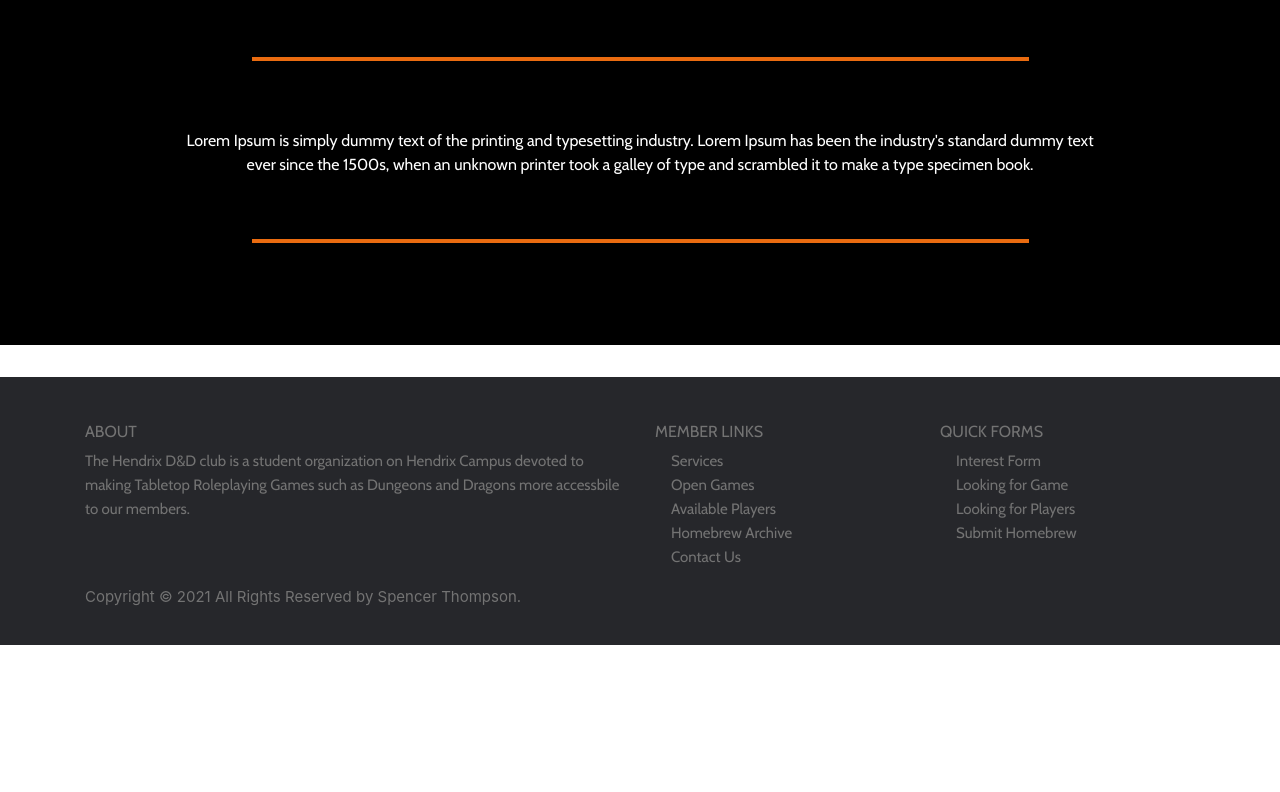
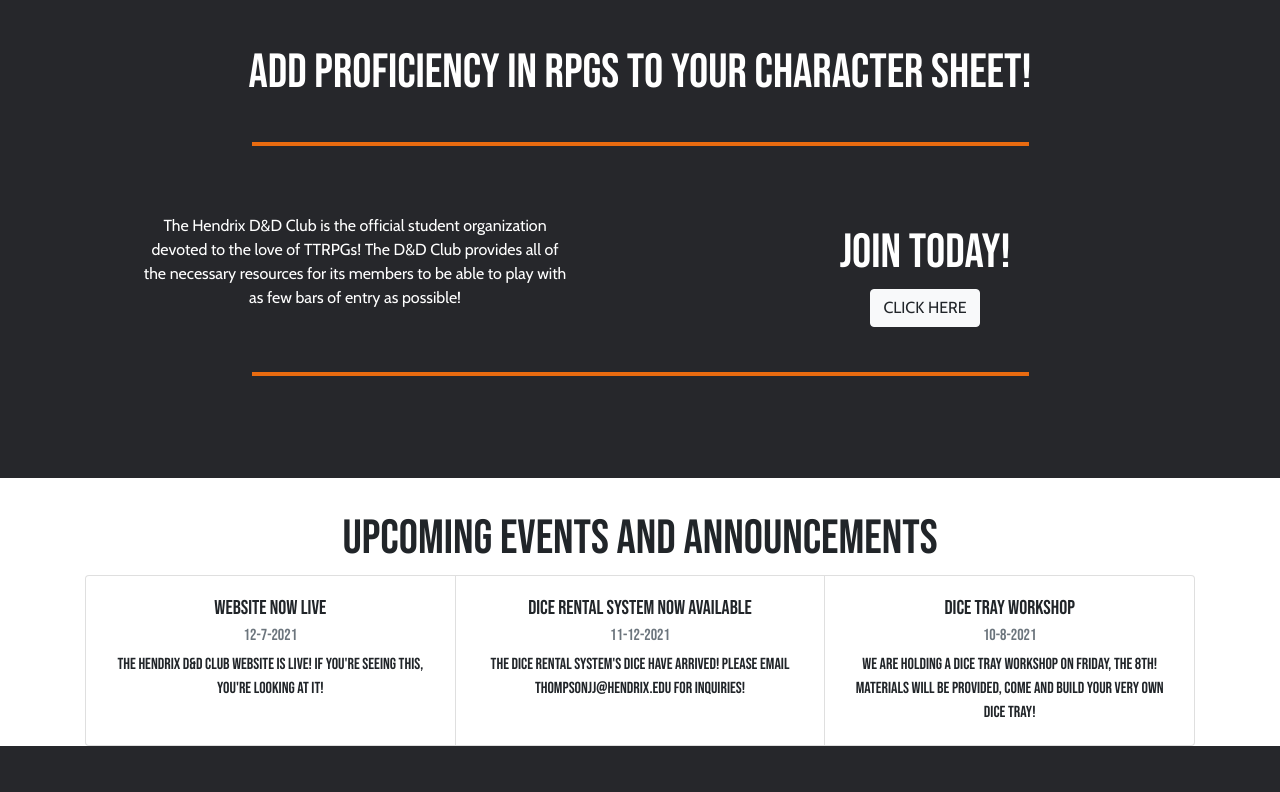
Before and after one commit to SpenThompson/SeniorCapstone, a React (Create React App) app in the folder dnd_frontend/: page / in a window 1280 px wide. Shown: the part 480-1272 px from the top of the page. Before the commit the page ends 1125 px from the top, so only its background shows below. Built offline with nearby package versions, Linux system fonts and the light colour scheme.

Commit message:
Home Page Built

```diff
--- a/dnd_frontend/src/components/Footer.jsx
+++ b/dnd_frontend/src/components/Footer.jsx
@@ -9,7 +9,7 @@
                 <div class="row">
                     <div class="col-sm-12 col-md-6">
                         <FooterHeading>ABOUT</FooterHeading>
-                        <FooterText class="text-justify">The Hendrix D&D club is a student organization on Hendrix Campus devoted to making Tabletop Roleplaying Games such as Dungeons and Dragons more accessbile to our members.</FooterText>
+                        <FooterText class="text-justify">The Hendrix D&D club is a student organization on Hendrix Campus devoted to making Tabletop Roleplaying Games such as Dungeons and Dragons more accessbile to our members.  If you are interested in joining, please click on the 'interest form' link.</FooterText>
                     </div>
                     <div class="col-xs-6 col-md-3">
                         <FooterHeading>MEMBER LINKS</FooterHeading>
--- a/dnd_frontend/src/components/NavbarElements.jsx
+++ b/dnd_frontend/src/components/NavbarElements.jsx
@@ -18,13 +18,13 @@
 export const NavLink = styled(Link)`
   color: #bdbdbd;
   display: flex;
-  font-size: 19px;
+  font-size: 24px;
   align-items: center;
   text-decoration: none;
   padding: 0 1rem;
   height: 100%;
   cursor: pointer;
-  font-family: 'Cabin', sans-serif;
+  font-family: 'Bebas Neue', cursive;
   &.active {
     color: #FFFFFF;
   }
@@ -43,7 +43,7 @@
   text-decoration: none;
   padding: 0 1rem;
   height: 100%;
-  font-family: 'Cabin', sans-serif;
+  font-family: 'Bebas Neue', cursive;
   curosr: pointer;
   &:hover {
     text-decoration: none;
--- a/dnd_frontend/src/components/pages/Home.jsx
+++ b/dnd_frontend/src/components/pages/Home.jsx
@@ -1,6 +1,6 @@
 import React from "react";
-import { Col, Container, Row,} from "reactstrap";
-import { PageBody, PageBlock, PageCarousel, PageLines, PageTitle } from "./PageElements";
+import {  CardBody, CardGroup, CardTitle, CardSubtitle, CardText, Col, Container, Row,} from "reactstrap";
+import { PageBlock, PageBody, PageButton, PageCard, PageCarousel, PageLines, PageSubheading, PageTitle } from "./PageElements";
 import Slide1 from "./Resources/Home Slide 1.png";
 import Slide2 from "./Resources/Home Slide 2.png";
 import Slide3 from "./Resources/Home Slide 3.png";
@@ -18,7 +18,7 @@
           size: 6
           }}
           sm="12">
-            <PageTitle>Home</PageTitle>
+            <PageTitle>Welcome</PageTitle>
           </Col>
         </Row>
       </Container>
@@ -43,18 +43,80 @@
             />
           <PageBlock>
             <Container>
+              <PageSubheading className="inside-block">Add Proficiency in RPGs to your character sheet!</PageSubheading>
               <PageLines />
               <Row>
-                <PageBody className="inside-block">
-                  Lorem Ipsum is simply dummy text of the printing and typesetting
-                  industry. Lorem Ipsum has been the industry's standard dummy text
-                  ever since the 1500s, when an unknown printer took a galley of
-                  type and scrambled it to make a type specimen book.
-                </PageBody>
+                <Col xs = "6">
+                  <PageBody className="inside-block">
+                    The Hendrix D&D Club is the official student organization devoted to the love of TTRPGs!  The D&D Club provides all of the necessary resources for its members to be able to play with as few bars of entry as possible!
+                  </PageBody>
+                </Col>
+                <Col xs = "6" className="text-center">
+                  <p><br></br></p>
+                  <PageSubheading className="inside-block">Join Today!</PageSubheading>
+                  <a href={"https://forms.gle/N78DPtMRbvnS6pWe9"} target="_blank" rel="noopener noreferrer">
+                    <PageButton color="light">
+                      CLICK HERE
+                    </PageButton>
+                  </a>
+                </Col>
               </Row>
-              <PageLines />
+            <PageLines />
             </Container>
           </PageBlock>
+          <Container>
+            <PageSubheading>Upcoming Events And Announcements</PageSubheading>
+            <CardGroup>
+              <PageCard>
+                <CardBody>
+                  <CardTitle tag="h5">
+                    Website Now Live
+                  </CardTitle>
+                  <CardSubtitle
+                    className="mb-2 text-muted"
+                    tag="h6"
+                  >
+                    12-7-2021
+                  </CardSubtitle>
+                  <CardText>
+                    The Hendrix D&D Club website is live!  If you're seeing this, you're looking at it!
+                  </CardText>
+                </CardBody>
+              </PageCard>
+              <PageCard>
+                <CardBody>
+                  <CardTitle tag="h5">
+                    Dice Rental System Now Available
+                  </CardTitle>
+                  <CardSubtitle
+                    className="mb-2 text-muted"
+                    tag="h6"
+                  >
+                    11-12-2021
+                  </CardSubtitle>
+                  <CardText>
+                    The Dice Rental System's dice have arrived!  Please email thompsonjj@hendrix.edu for inquiries!
+                  </CardText>
+                </CardBody>
+              </PageCard>
+              <PageCard>
+                <CardBody>
+                  <CardTitle tag="h5">
+                    Dice Tray Workshop
+                  </CardTitle>
+                  <CardSubtitle
+                    className="mb-2 text-muted"
+                    tag="h6"
+                  >
+                    10-8-2021
+                  </CardSubtitle>
+                  <CardText>
+                    We are holding a Dice Tray Workshop on Friday, the 8th!  Materials will be provided, come and build your very own dice tray!
+                  </CardText>
+                </CardBody>
+              </PageCard>
+            </CardGroup>
+          </Container>
     </div>
   );
 }
--- a/dnd_frontend/src/components/pages/PageElements.jsx
+++ b/dnd_frontend/src/components/pages/PageElements.jsx
@@ -1,10 +1,30 @@
 import styled from 'styled-components';
-import { UncontrolledCarousel, Jumbotron } from 'reactstrap';
+import { Button, Card, UncontrolledCarousel, Jumbotron } from 'reactstrap';
 
 export const PageTitle = styled.h1`
     font-family: 'Bebas Neue', cursive;
     font-kerning: auto;
-    font-size: 400%;
+    font-size: 500%;
+    text-align: center;
+`;
+
+export const PageCard = styled(Card)`
+    font-family: 'Bebas Neue', cursive;
+    text-align: center;
+`;
+
+export const PageSubheading = styled.h2`
+    font-family: 'Bebas Neue', cursive;
+    font-kerning: auto;
+    font-size: 300%;
+    text-align: center;
+    &.inside-block{
+        color: #ffffff;
+    }
+`;
+
+export const PageButton = styled(Button)`
+    font-family: 'Cabin', sans-serif;
     text-align: center;
 `;
 
@@ -46,6 +66,6 @@
 `;
 
 export const PageBlock = styled(Jumbotron)`
-    background-color: #000000;
+    background-color: #26272b;
     border-radius: 0 !important;
 `;
```
